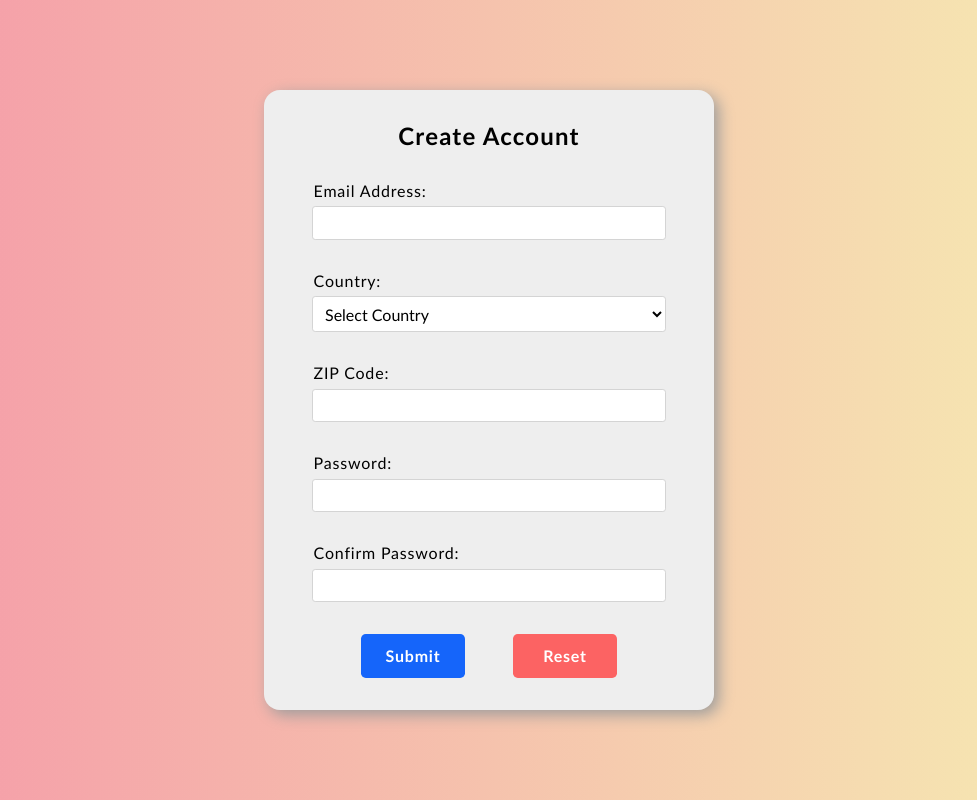
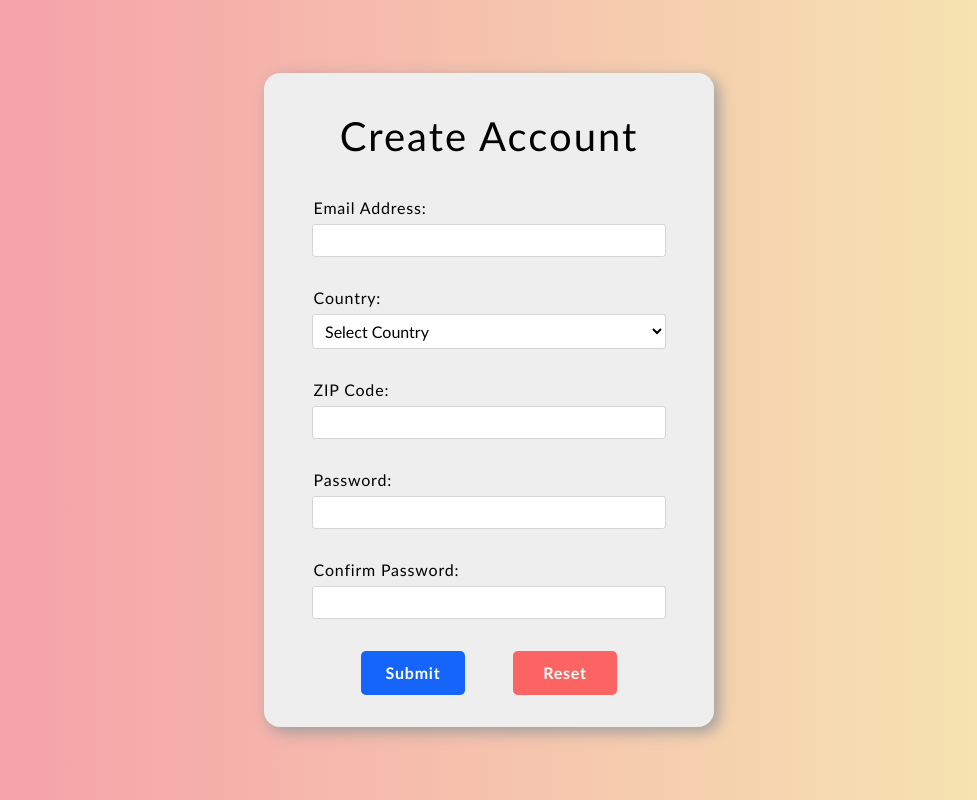
Before and after one commit to ArcaneIRE/odin-form-validation, a website: page src/index.html in a window 1280 px wide. Shown: the whole page, without its empty margins (151-1128 px from the left). Drawn offline with Linux system fonts and the light colour scheme.

Commit message:
Restyle form header

```diff
--- a/src/form.css
+++ b/src/form.css
@@ -11,7 +11,9 @@ form {
 }
 
 form h2 {
-  margin: 0;
+  font-size: 2.5rem;
+  margin: 0.5rem 0;
+  font-weight: normal;
   text-align: center;
   letter-spacing: 0.05em;
 }
```
